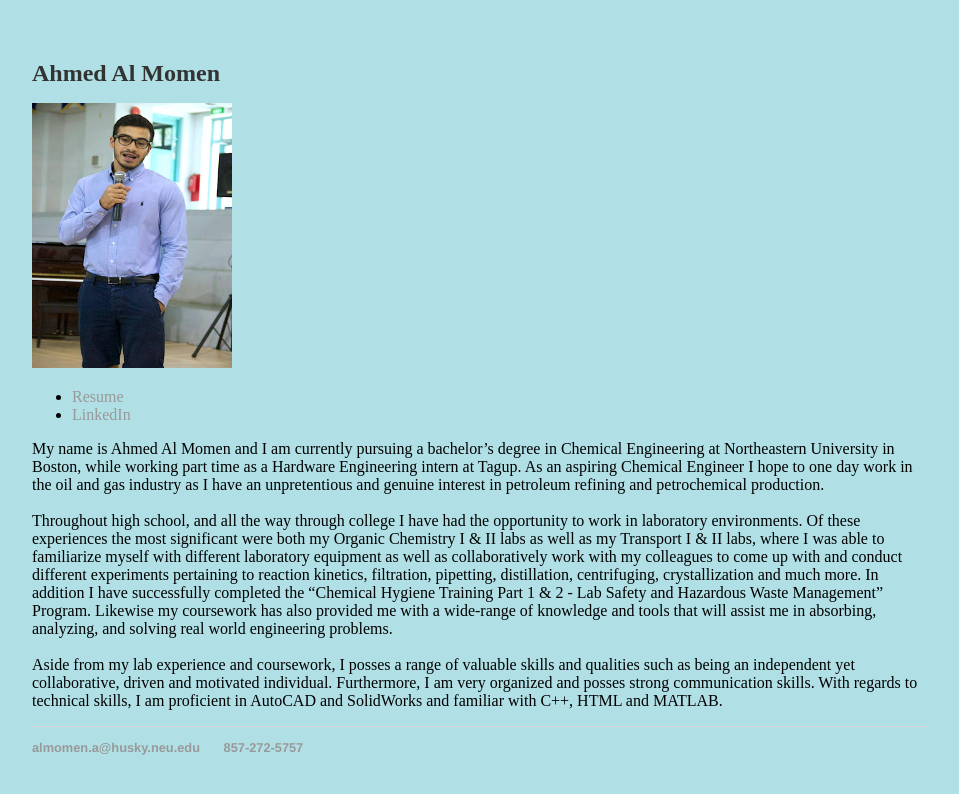
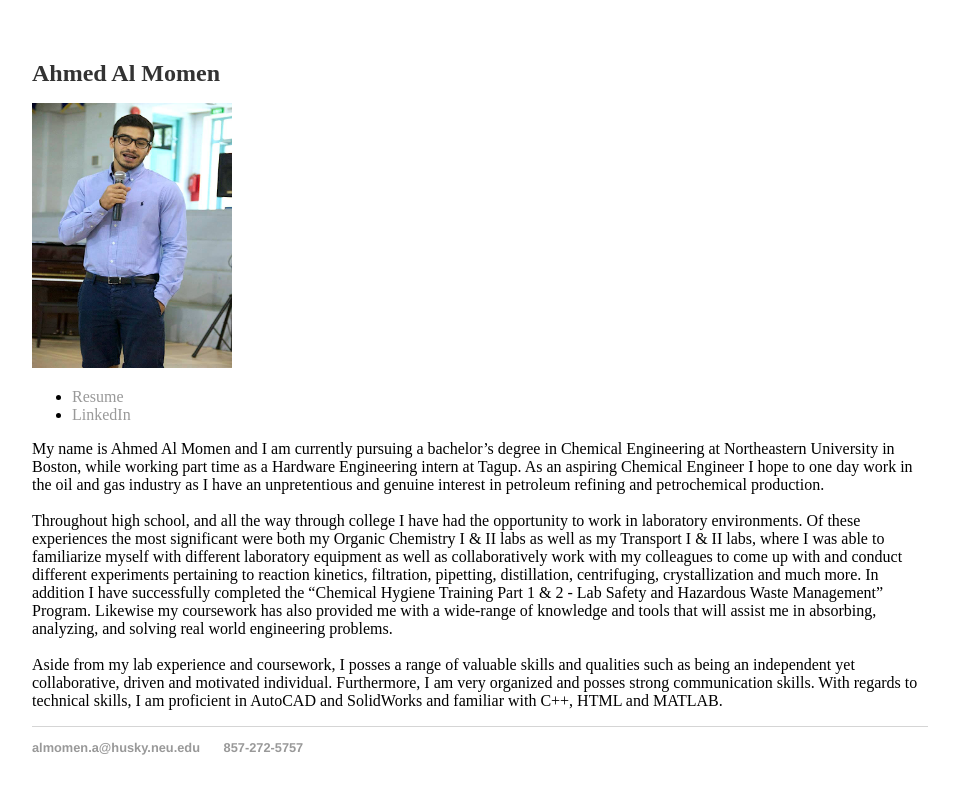
Before and after one commit to ahmedalmomen/aalmomen.com, a Jekyll site: the page built from index.html, in a window 1280 px wide. Shown: the top 794 px of the page, without its empty margins (160-1119 px from the left). Built offline with Jekyll 4.4.1, drawn with Linux system fonts in a browser that asks for light colours.

Commit message:
Update default.html

```diff
--- a/_layouts/default.html
+++ b/_layouts/default.html
@@ -7,7 +7,6 @@
                   <link rel="stylesheet" type="text/css" href="/css/ma
 in.css">
          </head>
-         <body style="background-color:powderblue;">
 
                   <div class="container">
 
```
